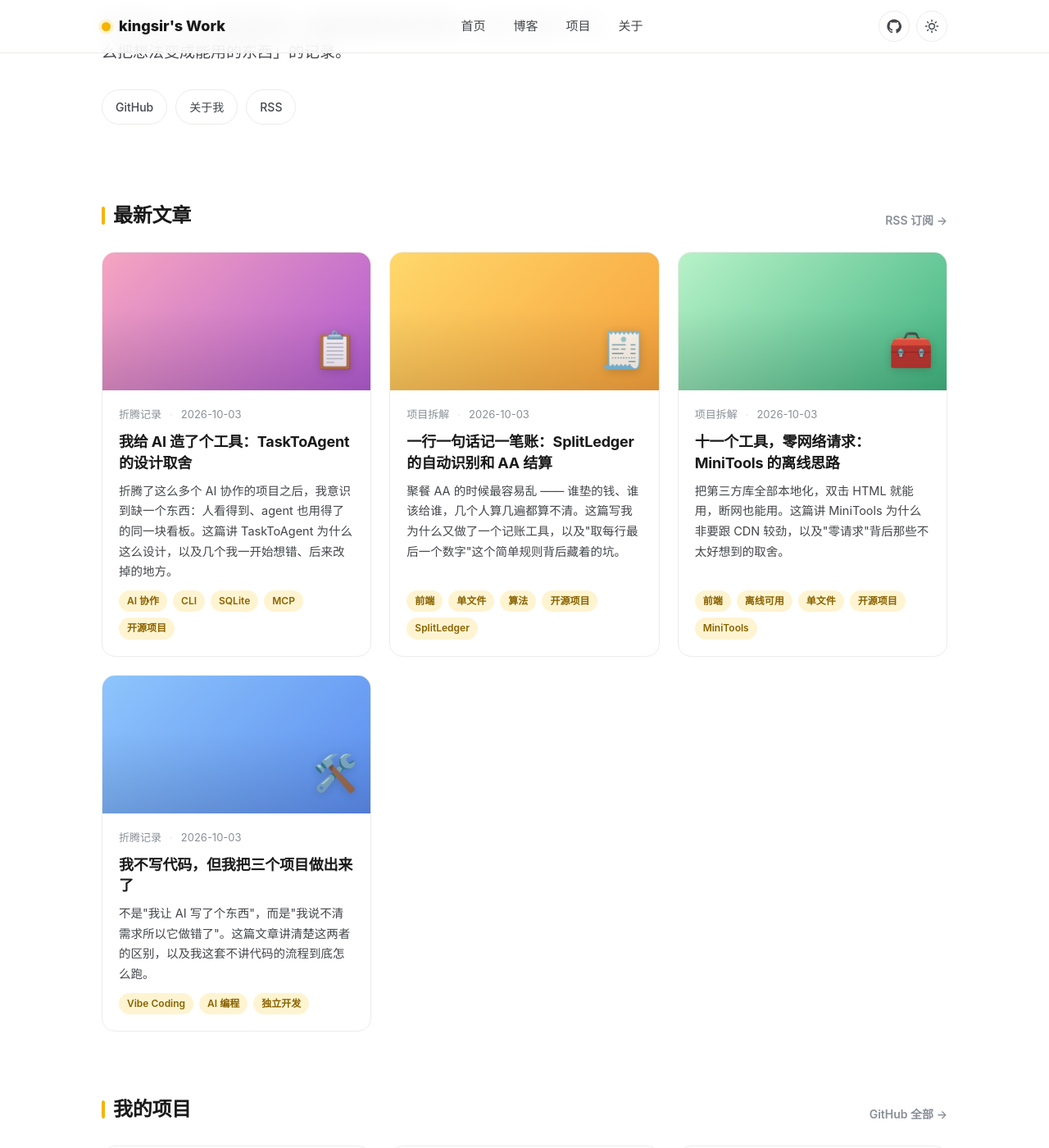
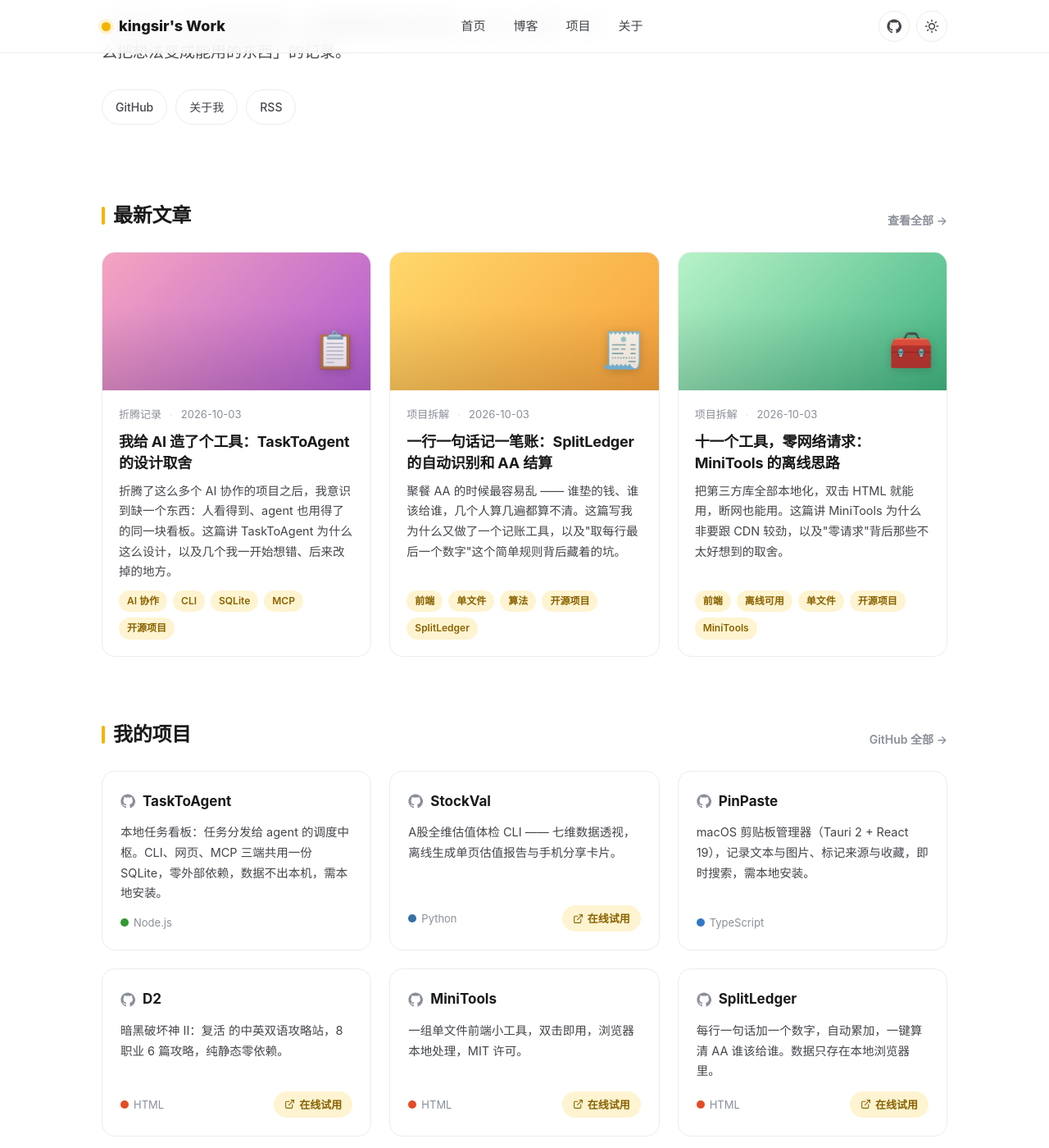
Before and after one commit to isnotry/isnotry.github.io, a Jekyll site: the page built from docs/index.html, in a window 1280 px wide and 1400 px high, scrolled down 333 px. Shown: the whole window at 82% size. Built offline with Jekyll 4.4.1, drawn with Linux system fonts in a browser that asks for light colours.

Commit message:
blog: 新增独立博客列表页 /blog/，导航与文章页返回改为指向它

```diff
--- a/docs/_includes/footer.html
+++ b/docs/_includes/footer.html
@@ -1,6 +1,6 @@
 <footer class="site-footer">
   <div class="container">
     <span>© {{ site.time | date: "%Y" }} {{ site.title }} · 用 ❤️ 与 Markdown 搭建</span>
-    <span><a href="https://github.com/{{ site.github_username }}" target="_blank" rel="noopener">GitHub</a> · <a href="{{ "/about/" | relative_url }}">关于</a> · <a href="{{ "/feed.xml" | relative_url }}">RSS</a></span>
+    <span><a href="https://github.com/{{ site.github_username }}" target="_blank" rel="noopener">GitHub</a> · <a href="{{ "/blog/" | relative_url }}">博客</a> · <a href="{{ "/about/" | relative_url }}">关于</a> · <a href="{{ "/feed.xml" | relative_url }}">RSS</a></span>
   </div>
 </footer>
--- a/docs/_includes/head.html
+++ b/docs/_includes/head.html
@@ -101,7 +101,25 @@
             "description": {{ p.desc | jsonify }}{% endif %}
           }{% unless forloop.last %},{% endunless %}{% endfor %}
         ]
-      }{% endif %}
+      }{% endif %}{% if page.is_blog %}{% if site.posts.size > 0 %},
+      {
+        "@type": "ItemList",
+        "@id": "{{ site.url }}/blog/#articles",
+        "name": {{ page.title | jsonify }},
+        "description": {{ page.description | jsonify }},
+        "numberOfItems": {{ site.posts.size }},
+        "inLanguage": "zh-CN",
+        "itemListOrder": "https://schema.org/ItemListOrderDescending",
+        "itemListElement": [{% for post in site.posts %}
+          {
+            "@type": "ListItem",
+            "position": {{ forloop.index }},
+            "name": {{ post.title | jsonify }},
+            "url": {{ site.url | append: post.url | jsonify }},
+            "datePublished": "{{ post.date | date: "%Y-%m-%d" }}"
+          }{% unless forloop.last %},{% endunless %}{% endfor %}
+        ]
+      }{% endif %}{% endif %}
     ]
   }
   </script>
--- a/docs/_includes/header.html
+++ b/docs/_includes/header.html
@@ -3,7 +3,7 @@
     <a class="brand" href="{{ "/" | relative_url }}"><span class="dot"></span>{{ site.title }}</a>
     <nav class="nav-links">
       <a href="{{ "/" | relative_url }}">首页</a>
-      <a href="{{ "/" | relative_url }}#blog">博客</a>
+      <a href="{{ "/blog/" | relative_url }}">博客</a>
       <a href="{{ "/" | relative_url }}#projects">项目</a>
       <a href="{{ "/about/" | relative_url }}">关于</a>
     </nav>
--- a/docs/_layouts/post.html
+++ b/docs/_layouts/post.html
@@ -30,7 +30,7 @@ layout: default
         {% if page.next %}
         <a href="{{ page.next.url }}"><span class="label">下一篇 →</span>{{ page.next.title }}</a>
         {% else %}
-        <a href="{{ "/" | relative_url }}#blog"><span class="label">返回</span>文章列表</a>
+        <a href="{{ "/blog/" | relative_url }}"><span class="label">返回</span>文章列表</a>
         {% endif %}
       </nav>
     </article>
--- /dev/null
+++ b/docs/blog.html
@@ -0,0 +1,41 @@
+---
+layout: default
+title: 博客 · kingsir's Work
+permalink: /blog/
+description: kingsir 的博客：Vibe Coding 实践记录、项目拆解与折腾笔记。不写代码的 AI 协作怎么把想法变成能用的东西。
+keywords: 博客, 文章, Vibe Coding, AI 编程, 独立开发, kingsir
+is_blog: true
+---
+
+<section class="hero">
+  <div class="container">
+    <span class="eyebrow">Writing</span>
+    <h1>博客 · 用 AI 把想法变成能用的东西</h1>
+    <p class="lead">这里是站里所有文章的地方。写的都是些「把想法变成能用的东西」过程中遇到的问题，和做完之后才想明白的事。</p>
+    <div class="socials">
+      <a href="{{ "/feed.xml" | relative_url }}">RSS 订阅</a>
+      <a href="{{ "/about/" | relative_url }}">关于我</a>
+    </div>
+  </div>
+</section>
+
+<section class="section">
+  <div class="container">
+    <div class="section-head">
+      <h2><span class="bar"></span>全部文章</h2>
+      <span class="more">共 {{ site.posts.size }} 篇</span>
+    </div>
+    {% if site.posts.size > 0 %}
+    <div class="grid grid-posts">
+      {% for post in site.posts %}
+        {% include post-card.html post=post %}
+      {% endfor %}
+    </div>
+    {% else %}
+    <div class="empty-state">
+      <span class="empty-emoji">✍️</span>
+      <p>还没有发布文章 —— 等我想清楚要写什么，这里就会热闹起来。</p>
+    </div>
+    {% endif %}
+  </div>
+</section>
--- a/docs/index.html
+++ b/docs/index.html
@@ -23,11 +23,11 @@ is_home: true
   <div class="container">
     <div class="section-head">
       <h2><span class="bar"></span>最新文章</h2>
-      <a class="more" href="{{ "/feed.xml" | relative_url }}">RSS 订阅 →</a>
+      <a class="more" href="{{ "/blog/" | relative_url }}">查看全部 →</a>
     </div>
     {% if site.posts.size > 0 %}
     <div class="grid grid-posts">
-      {% for post in site.posts limit:6 %}
+      {% for post in site.posts limit:3 %}
         {% include post-card.html post=post %}
       {% endfor %}
     </div>
--- a/docs/sitemap.xml
+++ b/docs/sitemap.xml
@@ -24,6 +24,12 @@ sitemap: false
     <changefreq>monthly</changefreq>
     <priority>0.6</priority>
   </url>
+  <url>
+    <loc>{{ site.url }}/blog/</loc>
+    <lastmod>{{ site.time | date: "%Y-%m-%d" }}</lastmod>
+    <changefreq>weekly</changefreq>
+    <priority>0.8</priority>
+  </url>
 {% for post in site.posts %}
   <url>
     <loc>{{ site.url }}{{ post.url }}</loc>
```
